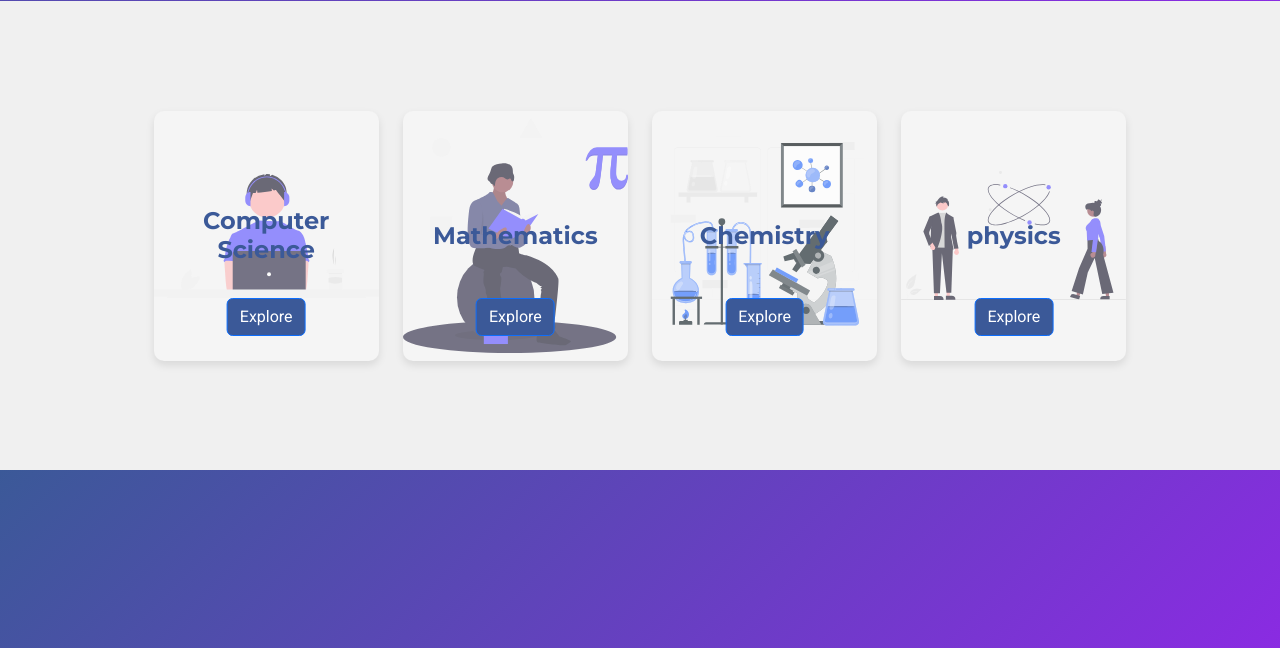
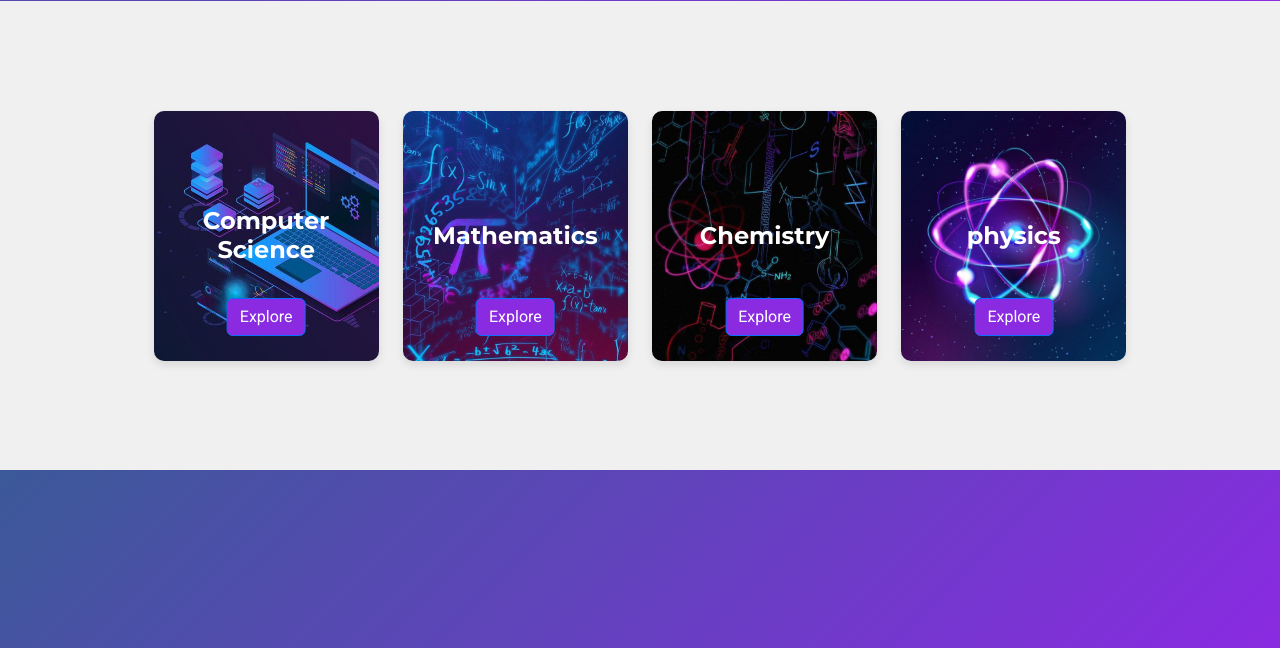
Before and after one commit to chihebabiza/sesclib, a web app: file index.html in a window 1280 px wide. Shown: the part 584-1232 px from the top of the page. Run offline with its HTML, style and script files only (its server is not run), Linux system fonts and the light colour scheme; some libraries are stand-ins or nearby versions.

Commit message:
changing the images

```diff
--- a/css/styles.css
+++ b/css/styles.css
@@ -129,8 +129,8 @@ p{
     left: 0;
     height: 100%;
     width: 100%;
-    object-fit: contain;
-    opacity: 0.7;
+    object-fit: cover;
+    /* opacity: 0.7; */
 }
 .specialty-card h3 {
     position: absolute;
@@ -140,7 +140,7 @@ p{
     z-index: 2;
     font-size: 1.5rem;
     font-weight: bold;
-    color: #3B5998;
+    color: white;
   }
 
   .specialty-card .btn {
@@ -149,7 +149,7 @@ p{
     left: 50%;
     transform: translateX(-50%);
     z-index: 2;
-    background-color: #3B5998;
+    background-color: #8A2BE2;
     color: white;
   }
 
--- a/index.html
+++ b/index.html
@@ -81,7 +81,7 @@
             <!-- Computer Science Card -->
            <div class="col-lg-3 col-md-6">
             <div class="specialty-card">
-             <img src="images/cs.svg" alt="Computer Science" class="specialty-image">
+             <img src="images/cs2.jpg" alt="Computer Science" class="specialty-image">
              <h3>Computer Science</h3>
              <a href="#" class="btn btn-primary">Explore</a>
             </div>
@@ -89,7 +89,7 @@
             <!-- Mathematics card -->
             <div class="col-lg-3 col-md-6">
               <div class="specialty-card">
-               <img src="images/maths.svg" alt="Mathematics" class="specialty-image">
+               <img src="images/maths2.jpg" alt="Mathematics" class="specialty-image">
                <h3>Mathematics</h3>
                <a href="#" class="btn btn-primary">Explore</a>
               </div>
@@ -97,7 +97,7 @@
               <!-- Chemistry Card -->
               <div class="col-lg-3 col-md-6">
                 <div class="specialty-card">
-                 <img src="images/chemistry.svg" alt="Chemistry" class="specialty-image">
+                 <img src="images/chemistry2.jpg" alt="Chemistry" class="specialty-image">
                  <h3>Chemistry</h3>
                  <a href="#" class="btn btn-primary">Explore</a>
                 </div>
@@ -105,7 +105,7 @@
                 <!-- physics Card -->
                 <div class="col-lg-3 col-md-6">
                   <div class="specialty-card">
-                   <img src="images/physic.svg" alt="physics" class="specialty-image">
+                   <img src="images/physics2.jpg" alt="physics" class="specialty-image">
                    <h3>physics</h3>
                    <a href="#" class="btn btn-primary">Explore</a>
                   </div>
```
Also changed, not shown: images/chemistry2.jpg (added), images/cs2.jpg (added), images/maths2.jpg (added), images/physics2.jpg (added).
